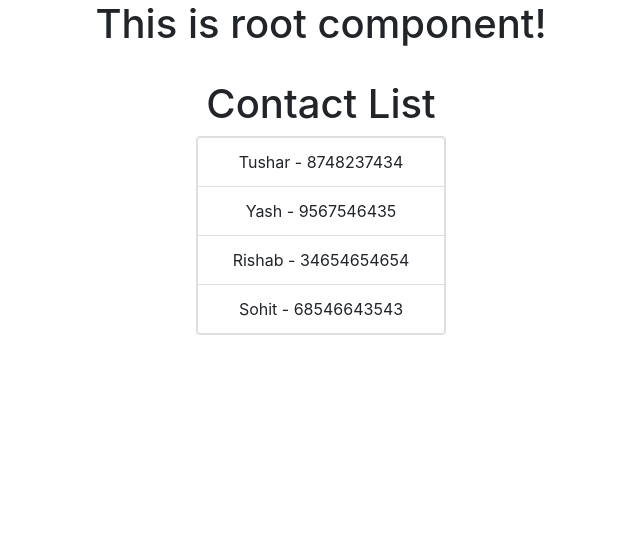
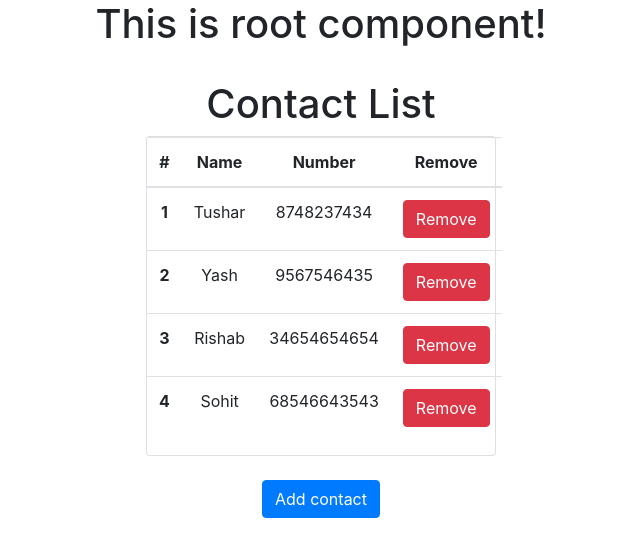
Before and after one commit to rohit12126/chapter247, a React (Create React App) app: page / in a window 1280 px wide. Shown: the top 556 px of the page, without its empty margins (319-959 px from the left). Built offline with nearby package versions, Linux system fonts and the light colour scheme.

Commit message:
Show contact list with Add and delete operations

```diff
--- a/src/containers/contacts/contact.module.css
+++ b/src/containers/contacts/contact.module.css
@@ -1,5 +1,5 @@
 .listDiv {
-  width: 250px;
+  width: 350px;
   position: relative;
   display: -webkit-box;
   display: -ms-flexbox;
@@ -16,3 +16,9 @@
   border-radius: .25rem;
   margin: 0 auto;
 }
+
+.formContainer {
+  width: 350px;
+  margin: 0 auto;
+  margin-top: 100px;
+}
--- a/src/containers/contacts/index.jsx
+++ b/src/containers/contacts/index.jsx
@@ -5,8 +5,16 @@ class Contacts extends Component {
   constructor() {
     super();
     this.state = {
-      contactList: []
+      contactList: [],
+      addContactForm: false,
+      name: '',
+      number: '',
     };
+
+    this.handleInputs = this.handleInputs.bind(this);
+    this.showAddItem = this.showAddItem.bind(this);
+    this.addItem = this.addItem.bind(this);
+    this.removeItem = this.removeItem.bind(this);
   }
 
 
@@ -25,17 +33,96 @@ class Contacts extends Component {
   }
 
 
+
+
+  handleInputs(e) {
+    this.setState({
+      [e.target.name]: e.target.value,
+    });
+  }
+
+
+
+
+  showAddItem() {
+    this.setState({
+      addContactForm: true
+    });
+  }
+
+
+
+
+  addItem(e) {
+    let newList = [...this.state.contactList];
+    newList.push({
+      name: this.state.name,
+      number: this.state.number
+    });
+    this.setState({ contactList: newList, addContactForm: false, name: '', number: '' });
+    e.preventDefault(); // stop refresh of page on submit
+  }
+
+
+
+  removeItem(index) {
+    if (index > -1) {
+      let newList = [...this.state.contactList];
+      newList.splice(index, 1);
+      this.setState({ contactList: newList });
+    }
+  }
+
+
   render() {
     return (
       <div>
         <h1>Contact List</h1>
         <div className={ContactStyle.listDiv}>
-          <ul className="list-group">
-            {this.state.contactList.map((val, ind) => {
-              return <li className="list-group-item" key={ind}>{val.name} - {val.number}</li>
-            })}
-          </ul>
+          <table className="table">
+            <thead>
+              <tr>
+                <th scope="col">#</th>
+                <th scope="col">Name</th>
+                <th scope="col">Number</th>
+                <th scope="col">Remove</th>
+              </tr>
+            </thead>
+            <tbody>
+              {
+                this.state.contactList.map((val, ind) => {
+                  return <tr key={ind}>
+                    <th scope="row">{ind + 1}</th>
+                    <td>{val.name}</td>
+                    <td>{val.number}</td>
+                    <td>
+                      <button className="btn btn-danger" type="button" onClick={() => this.removeItem(ind)}>Remove</button>
+                    </td>
+                  </tr>
+                })
+              }
+            </tbody>
+          </table>
         </div>
+        <br/>
+        {
+          !this.state.addContactForm ?
+            <button type="button" className="btn btn-primary" onClick={this.showAddItem}>Add contact</button>
+            :
+            <div className={ContactStyle.formContainer}>
+              <form onSubmit={this.addItem}>
+                <div className="form-group">
+                  <label>Name</label>
+                  <input type="text" className="form-control" aria-describedby="name" placeholder="Enter name" value={this.state.name} onChange={this.handleInputs} name="name" />
+                </div>
+                <div className="form-group">
+                  <label>Number</label>
+                  <input type="text" className="form-control" aria-describedby="number" placeholder="Enter mobile number" value={this.state.number} onChange={this.handleInputs} name="number" />
+                </div>
+                <button type="submit" className="btn btn-primary">Submit</button>
+              </form>
+            </div>
+        }
       </div>
     )
   }
```
